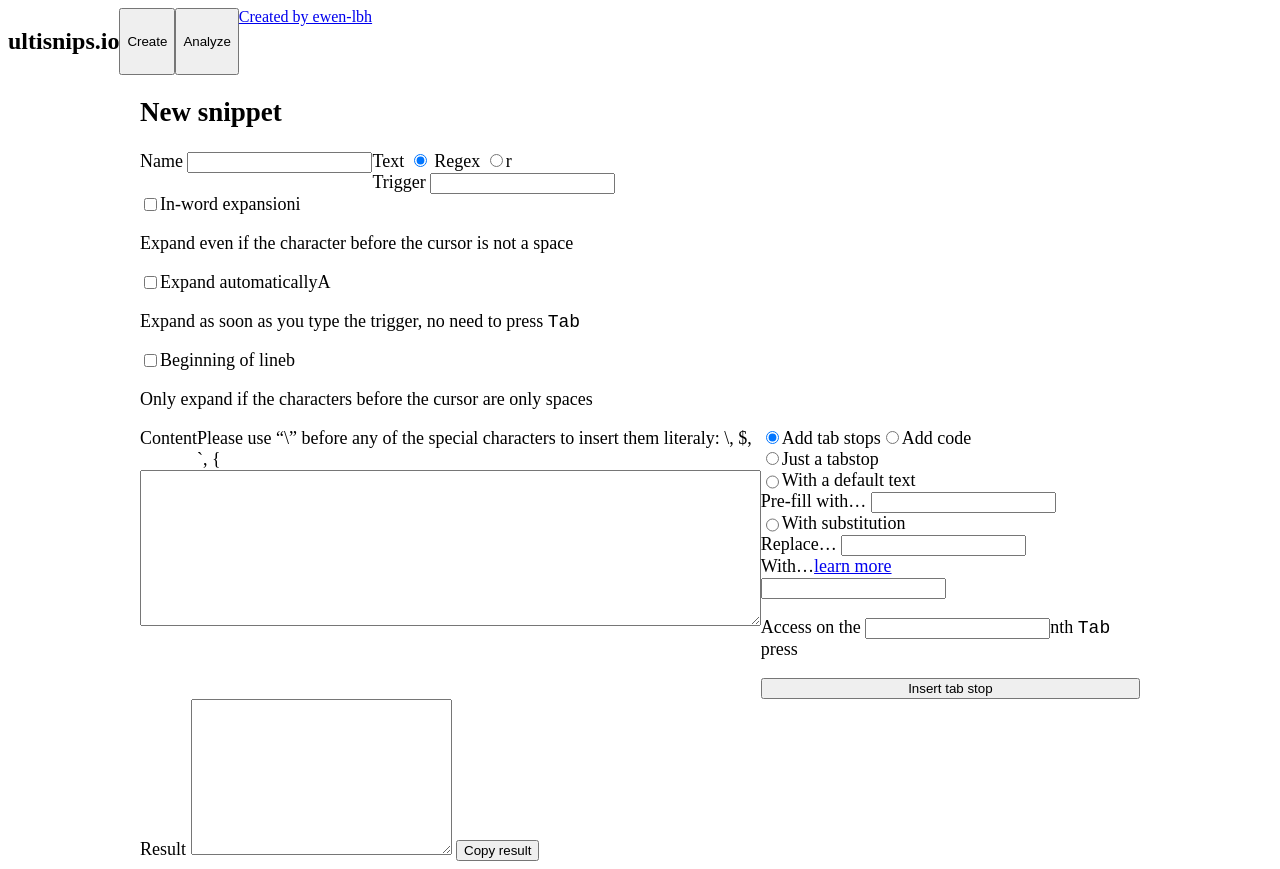
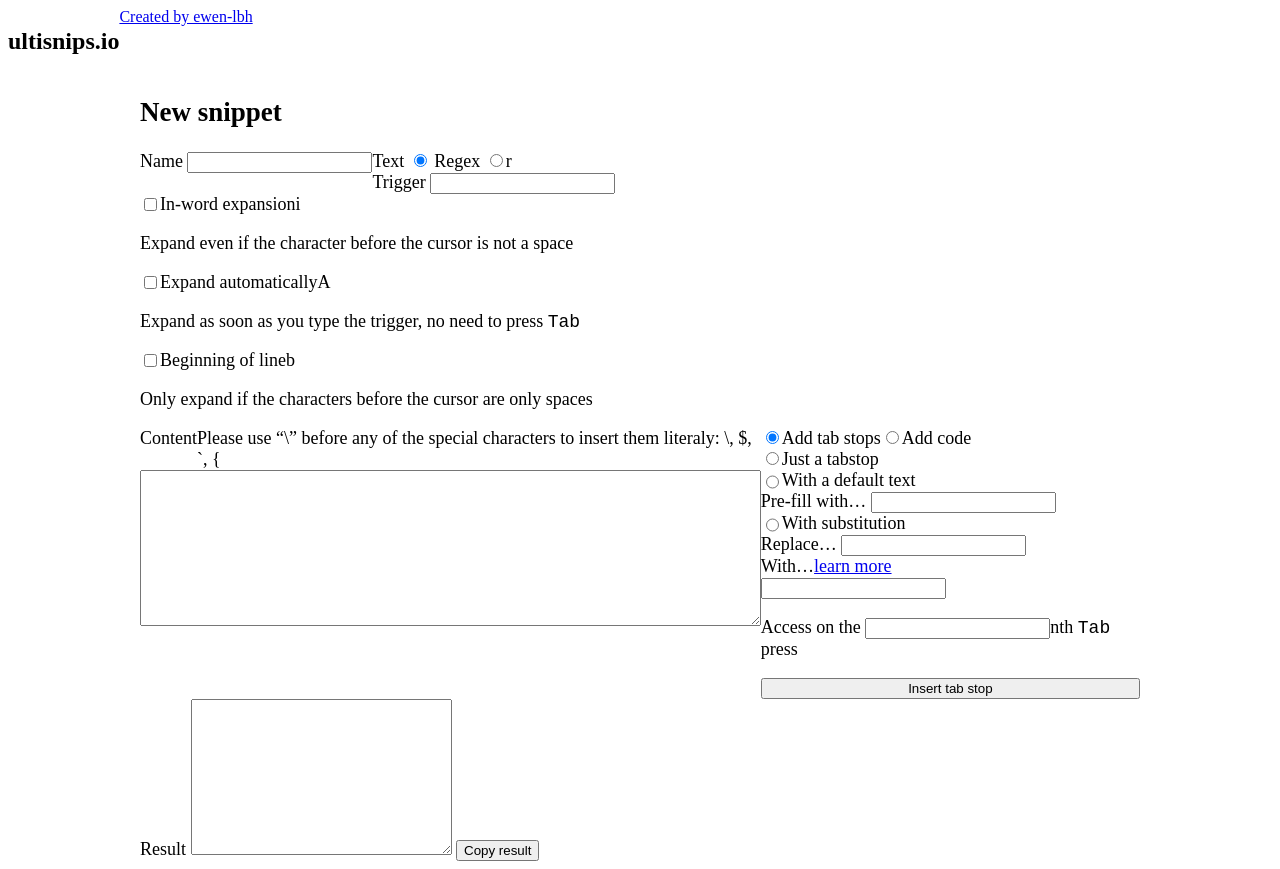
Before and after one commit to ewen-lbh/ultisnips-tools, a website: page src/index.pug in a window 1280 px wide. Drawn offline with nearby package versions, Linux system fonts and the light colour scheme; files that its build step writes are made by us from their sources.

Commit message:
🔥 Remove useless buttons on navbar

```diff
--- a/src/layout.pug
+++ b/src/layout.pug
@@ -8,8 +8,8 @@ html(lang="en")
     body
         nav._packed
             h1 ultisnips.io
-            button.secondary#create Create
-            button.secondary#analyze Analyze
+            //- button.secondary#create Create
+            //- button.secondary#analyze Analyze
             a(href="https://github.com/ewen-lbh") Created by ewen-lbh
         main
             block main
```
